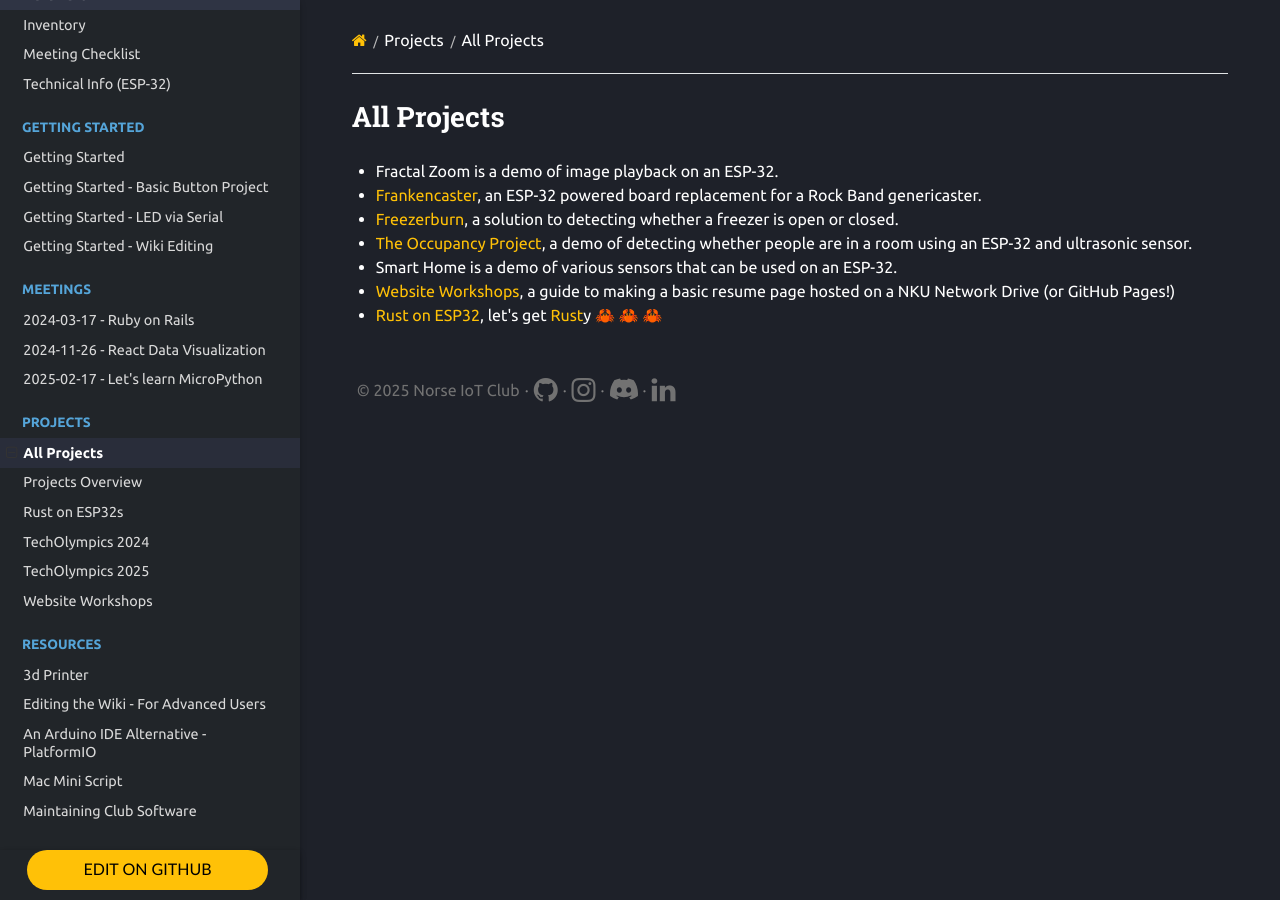
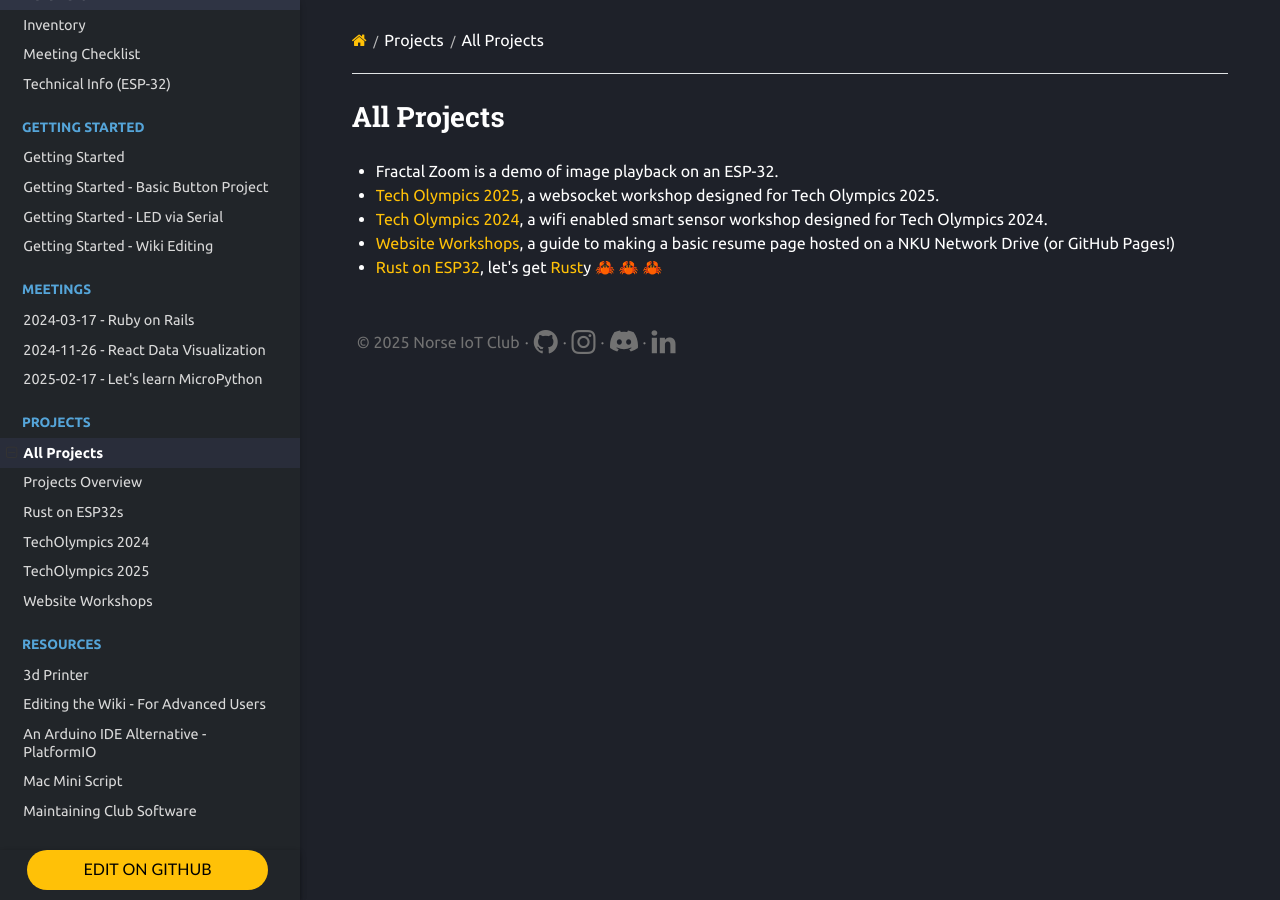
Before and after one commit to Norse-IoT/Wiki, an MkDocs documentation site: the page built from docs/projects/index.md, in a window 1280 px wide. Built offline with MkDocs 1.6.1, drawn with Linux system fonts in a browser that asks for light colours; nearby versions of some CDN libraries.

Commit message:
Update index.md

```diff
--- a/docs/projects/index.md
+++ b/docs/projects/index.md
@@ -1,8 +1,6 @@
 # All Projects
 - Fractal Zoom is a demo of image playback on an ESP-32.
-- [Frankencaster](frankencaster.md), an ESP-32 powered board replacement for a Rock Band genericaster.
-- [Freezerburn](freezerburn.md), a solution to detecting whether a freezer is open or closed.
-- [The Occupancy Project](occupancy.md), a demo of detecting whether people are in a room using an ESP-32 and ultrasonic sensor.
-- Smart Home is a demo of various sensors that can be used on an ESP-32.
+- [Tech Olympics 2025](techolympics25.md), a websocket workshop designed for Tech Olympics 2025.
+- [Tech Olympics 2024](techolympics24.md), a wifi enabled smart sensor workshop designed for Tech Olympics 2024.
 - [Website Workshops](websiteworkshops.md), a guide to making a basic resume page hosted on a NKU Network Drive (or GitHub Pages!)
 - [Rust on ESP32](rust-on-esp32.md), let's get [Rust](https://www.rust-lang.org/)y 🦀 🦀 🦀
```
